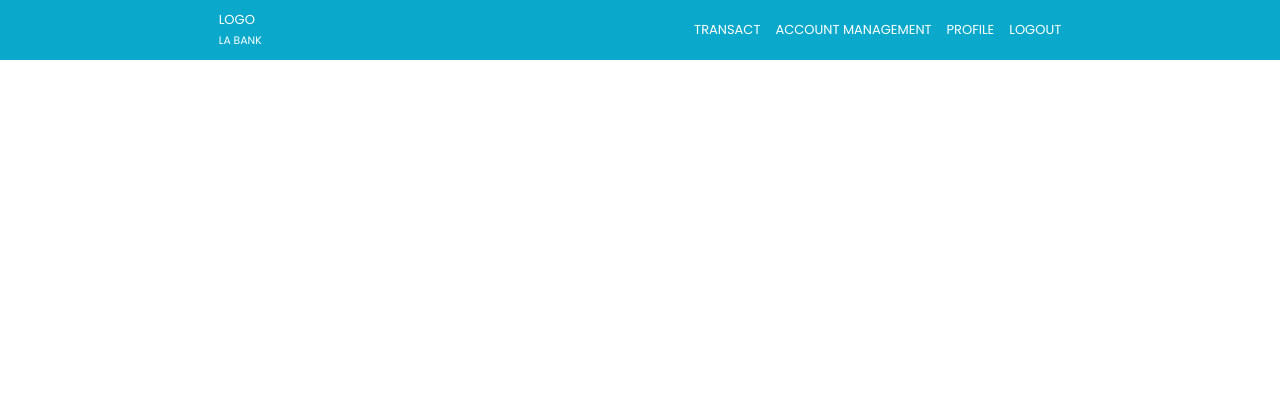
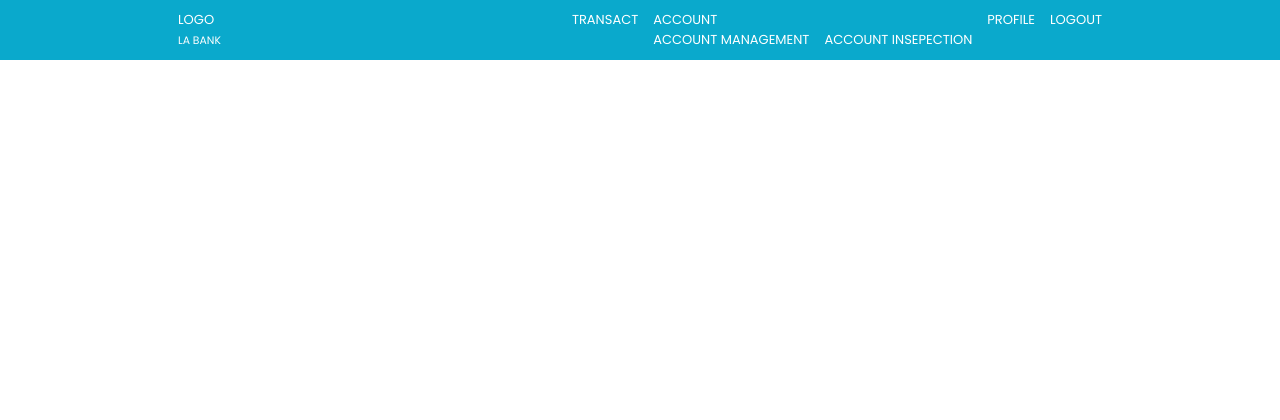
Before and after one commit to yoojen/100faceofalx, a Django app: page /profiles/profiles/ in a window 1280 px wide. Shown: the top 420 px of the page. Run offline with Django 5.2, Linux system fonts and the light colour scheme; parts of the project's set-up code (start-up, migrations or seed data) failed here and were passed over.

Commit message:
added dropdown

```diff
--- a/django_projects/banking_app/profiles/templates/profiles/base.html
+++ b/django_projects/banking_app/profiles/templates/profiles/base.html
@@ -16,6 +16,9 @@
       type="text/css"
       href="{% static 'profiles/style/common.css' %}"
     />
+    <style>
+
+    </style>
     {% block navigation %}
 
     {% endblock %}
@@ -33,7 +36,15 @@
         <div class="right">
           <ul>
             <li><a href="">TRANSACT</a></li>
-            <li><a href="">ACCOUNT MANAGEMENT</a></li>
+            <div class="dropdown">
+              <li><a href="" >ACCOUNT</a></li>
+                <div class="dropdown-content">
+                  <ul>
+                    <li><a href="">ACCOUNT MANAGEMENT</a></li>
+                    <li><a href="">ACCOUNT INSEPECTION</a></li>
+                  </ul>
+                </div>
+            </div>
             <li><a href="">PROFILE</a></li>
             <li><a href="">LOGOUT</a></li>
           </ul>
```
